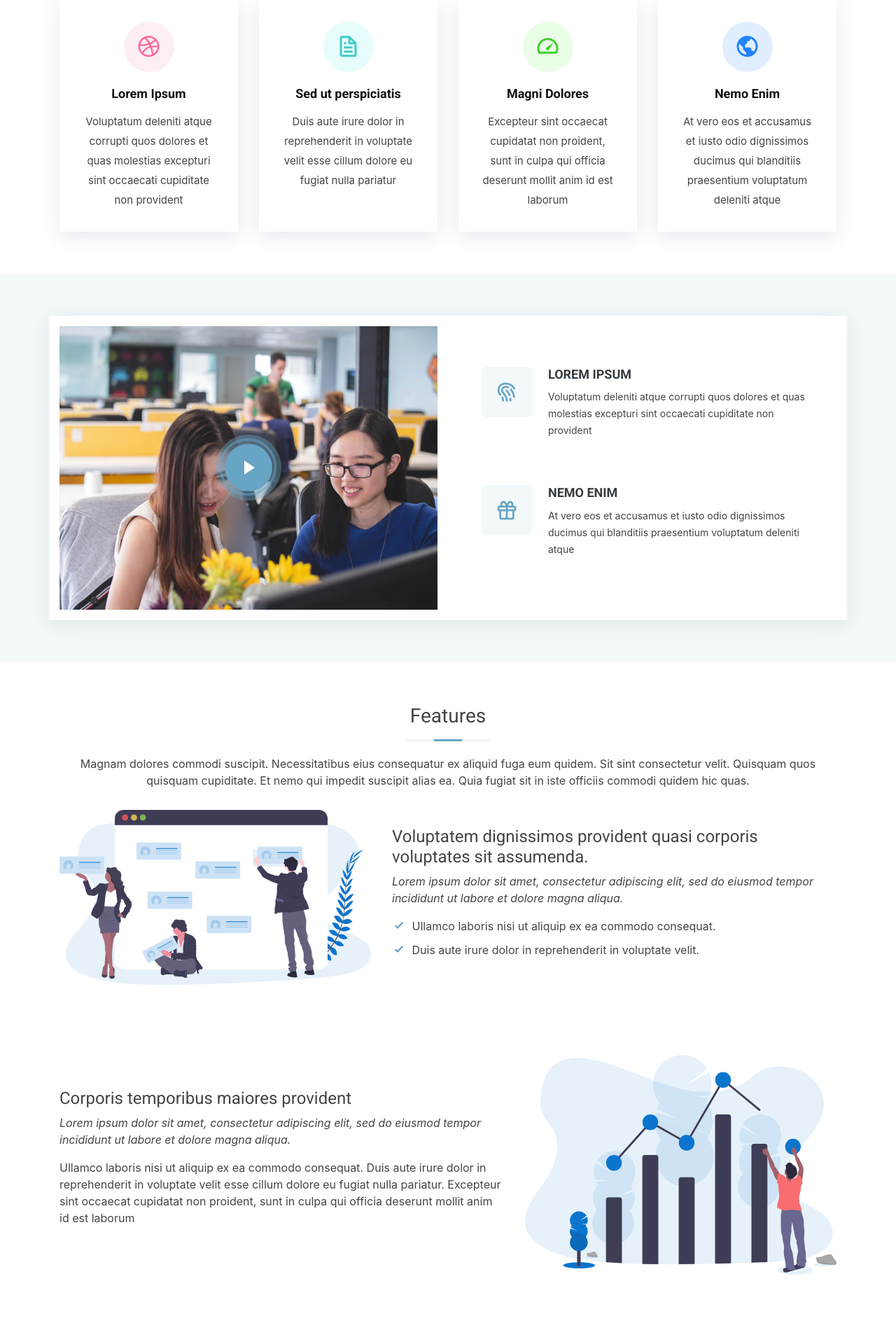
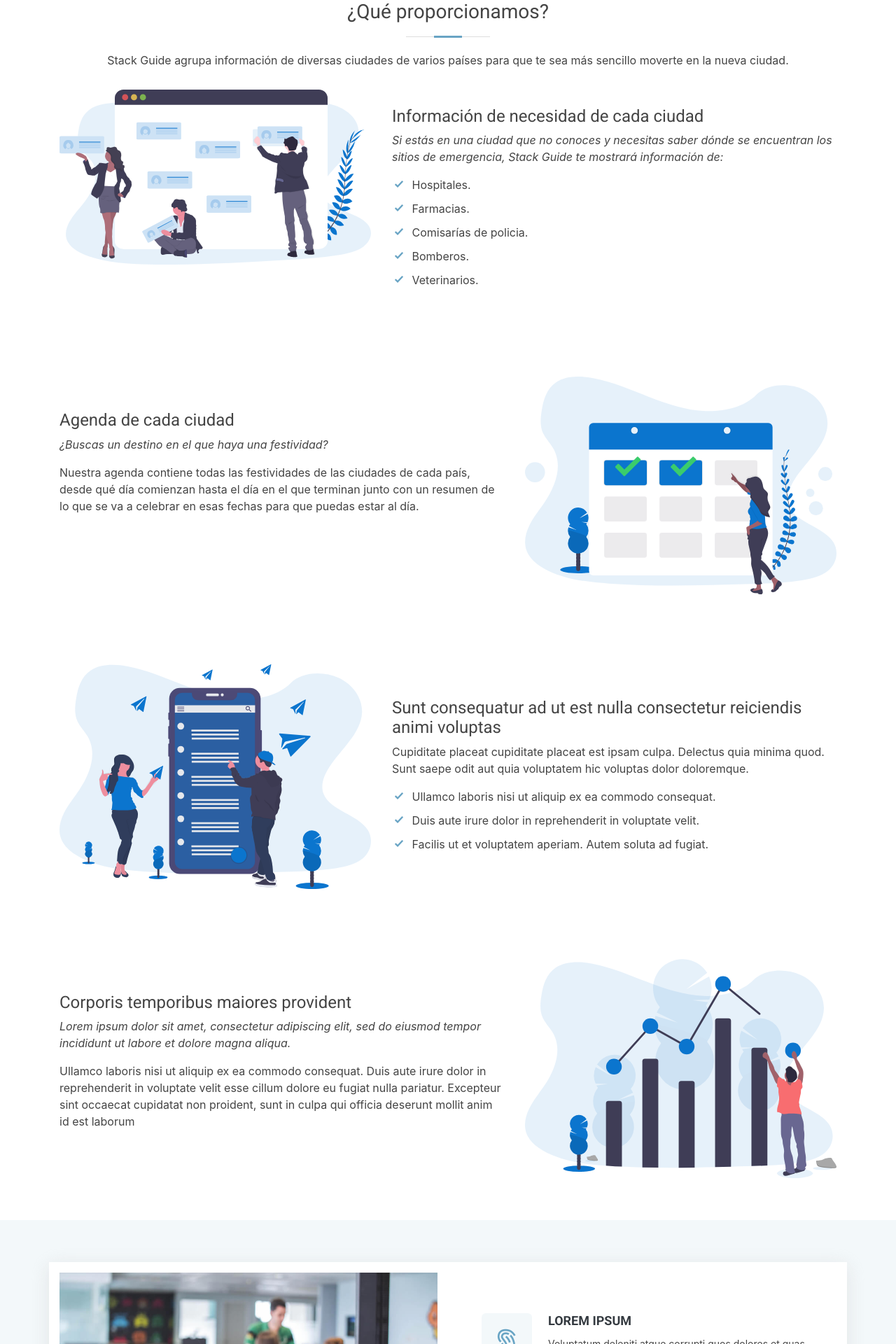
Before and after one commit to lrodrigueztevar/GuideStack, a React (Create React App) app in the folder guidestack/: page / in a window 1280 px wide. Shown: the part 860-2780 px from the top of the page at 70% size. Built offline with nearby package versions, Linux system fonts and the light colour scheme.

Commit message:
new features at home page

```diff
--- a/guidestack/src/Components/home.js
+++ b/guidestack/src/Components/home.js
@@ -17,7 +17,7 @@ class Home extends Component {
                         <div className="carousel-item active">
                             <div className="carousel-container">
                                 <h2 className="animate__animated animate__fadeInDown">Bienvenidos a <span>Guide Stack</span></h2>
-                                <p className="animate__animated animate__fadeInUp">Aquí podrás encontrar toda la información sobre tu viaje.</p>
+                                <p className="animate__animated animate__fadeInUp">Aquí podrás encontrar toda la información sobre tu aventura.</p>
                                 <a href className="btn-get-started animate__animated animate__fadeInUp">Leer más</a>
                             </div>
                         </div>
@@ -39,17 +39,119 @@ class Home extends Component {
                         </div>
                         <a className="carousel-control-prev" href="#heroCarousel" role="button" data-slide="prev">
                             <span className="carousel-control-prev-icon bx bx-chevron-left" aria-hidden="true" />
-                            <span className="sr-only">Previous</span>
+                            <span className="sr-only">Anterior</span>
                         </a>
                         <a className="carousel-control-next" href="#heroCarousel" role="button" data-slide="next">
                             <span className="carousel-control-next-icon bx bx-chevron-right" aria-hidden="true" />
-                            <span className="sr-only">Next</span>
+                            <span className="sr-only">Siguiente</span>
                         </a>
                     </div>
                 </section>{/* End Hero */}
                 <main id="main">
-                    {/* ======= Services Section ======= */}
-                    <section className="services">
+                   {/* ======= Features Section ======= */}
+                   <section className="features">
+                        <div className="container">
+                            <div className="section-title">
+                                <h2>¿Qué proporcionamos?</h2>
+                                <p>Stack Guide agrupa información de diversas ciudades de varios países para que te sea más sencillo moverte
+                                    en la nueva ciudad.
+                                </p>
+                            </div>
+                            <div className="row" data-aos="fade-up">
+                                <div className="col-md-5">
+                                    <img src="assets/img/features-1.svg" className="img-fluid" alt="" />
+                                </div>
+                                <div className="col-md-7 pt-4">
+                                    <h3>Información de necesidad de cada ciudad</h3>
+                                    <p className="font-italic">
+                                        Si estás en una ciudad que no conoces y necesitas saber dónde se encuentran los sitios
+                                        de emergencia, Stack Guide te mostrará información de:
+                                    </p>
+                                    <ul>
+                                        <li><i className="icofont-check" /> Hospitales.</li>
+                                        <li><i className="icofont-check" /> Farmacias.</li>
+                                        <li><i className="icofont-check" /> Comisarías de policia.</li>
+                                        <li><i className="icofont-check" /> Bomberos.</li>
+                                        <li><i className="icofont-check" /> Veterinarios.</li>
+                                    </ul>
+                                </div>
+                            </div>
+                            <div className="row" data-aos="fade-up">
+                                <div className="col-md-5 order-1 order-md-2">
+                                    <img src="assets/img/features-4.svg" className="img-fluid" alt="" />
+                                </div>
+                                <div className="col-md-7 pt-5 order-2 order-md-1">
+                                    <h3>Agenda de cada ciudad</h3>
+                                    <p className="font-italic">
+                                        ¿Buscas un destino en el que haya una festividad?
+                                    </p>
+                                    <p>
+                                        Nuestra agenda contiene todas las festividades de las ciudades de cada país, desde qué día
+                                        comienzan hasta el día en el que terminan junto con un resumen de lo que se va a celebrar en
+                                        esas fechas para que puedas estar al día.
+                                    </p>
+                                </div>
+                            </div>
+
+                            <div className="row" data-aos="fade-up">
+                                <div className="col-md-5">
+                                    <img src="assets/img/features-3.svg" className="img-fluid" alt="" />
+                                </div>
+                                <div className="col-md-7 pt-5">
+                                    <h3>Sunt consequatur ad ut est nulla consectetur reiciendis animi voluptas</h3>
+                                    <p>Cupiditate placeat cupiditate placeat est ipsam culpa. Delectus quia minima quod. Sunt saepe odit aut quia voluptatem hic voluptas dolor doloremque.</p>
+                                    <ul>
+                                        <li><i className="icofont-check" /> Ullamco laboris nisi ut aliquip ex ea commodo consequat.</li>
+                                        <li><i className="icofont-check" /> Duis aute irure dolor in reprehenderit in voluptate velit.</li>
+                                        <li><i className="icofont-check" /> Facilis ut et voluptatem aperiam. Autem soluta ad fugiat.</li>
+                                    </ul>
+                                </div>
+                            </div>
+                            <div className="row" data-aos="fade-up">
+                                <div className="col-md-5 order-1 order-md-2">
+                                    <img src="assets/img/features-2.svg" className="img-fluid" alt="" />
+                                </div>
+                                <div className="col-md-7 pt-5 order-2 order-md-1">
+                                    <h3>Corporis temporibus maiores provident</h3>
+                                    <p className="font-italic">
+                                        Lorem ipsum dolor sit amet, consectetur adipiscing elit, sed do eiusmod tempor incididunt ut labore et dolore
+                                        magna aliqua.
+                                    </p>
+                                    <p>
+                                        Ullamco laboris nisi ut aliquip ex ea commodo consequat. Duis aute irure dolor in reprehenderit in voluptate
+                                        velit esse cillum dolore eu fugiat nulla pariatur. Excepteur sint occaecat cupidatat non proident, sunt in
+                                        culpa qui officia deserunt mollit anim id est laborum
+                                    </p>
+                                </div>
+                            </div>
+                        </div>
+                    </section>{/* End Features Section */}
+                    {/* ======= Why Us Section ======= */}
+                    <section className="why-us section-bg" data-aos="fade-up" date-aos-delay={200}>
+                        <div className="container">
+                            <div className="row">
+                                <div className="col-lg-6 video-box">
+                                    <img src="assets/img/why-us.jpg" className="img-fluid" alt="" />
+                                    <a href="https://www.youtube.com/watch?v=jDDaplaOz7Q" className="venobox play-btn mb-4" data-vbtype="video" data-autoplay="true" />
+                                </div>
+                                <div className="col-lg-6 d-flex flex-column justify-content-center p-5">
+                                    <div className="icon-box">
+                                        <div className="icon"><i className="bx bx-fingerprint" /></div>
+                                        <h4 className="title"><a href>Lorem Ipsum</a></h4>
+                                        <p className="description">Voluptatum deleniti atque corrupti quos dolores et quas molestias excepturi sint occaecati cupiditate non provident</p>
+                                    </div>
+                                    <div className="icon-box">
+                                        <div className="icon"><i className="bx bx-gift" /></div>
+                                        <h4 className="title"><a href>Nemo Enim</a></h4>
+                                        <p className="description">At vero eos et accusamus et iusto odio dignissimos ducimus qui blanditiis praesentium voluptatum deleniti atque</p>
+                                    </div>
+                                </div>
+                            </div>
+                        </div>
+                    </section>{/* End Why Us Section */}
+
+                     {/* ======= Services Section ======= */}
+                     <section className="services">
                         <div className="container">
                             <div className="row">
                                 <div className="col-md-6 col-lg-3 d-flex align-items-stretch" data-aos="fade-up">
@@ -83,102 +185,6 @@ class Home extends Component {
                             </div>
                         </div>
                     </section>{/* End Services Section */}
-                    {/* ======= Why Us Section ======= */}
-                    <section className="why-us section-bg" data-aos="fade-up" date-aos-delay={200}>
-                        <div className="container">
-                            <div className="row">
-                                <div className="col-lg-6 video-box">
-                                    <img src="assets/img/why-us.jpg" className="img-fluid" alt="" />
-                                    <a href="https://www.youtube.com/watch?v=jDDaplaOz7Q" className="venobox play-btn mb-4" data-vbtype="video" data-autoplay="true" />
-                                </div>
-                                <div className="col-lg-6 d-flex flex-column justify-content-center p-5">
-                                    <div className="icon-box">
-                                        <div className="icon"><i className="bx bx-fingerprint" /></div>
-                                        <h4 className="title"><a href>Lorem Ipsum</a></h4>
-                                        <p className="description">Voluptatum deleniti atque corrupti quos dolores et quas molestias excepturi sint occaecati cupiditate non provident</p>
-                                    </div>
-                                    <div className="icon-box">
-                                        <div className="icon"><i className="bx bx-gift" /></div>
-                                        <h4 className="title"><a href>Nemo Enim</a></h4>
-                                        <p className="description">At vero eos et accusamus et iusto odio dignissimos ducimus qui blanditiis praesentium voluptatum deleniti atque</p>
-                                    </div>
-                                </div>
-                            </div>
-                        </div>
-                    </section>{/* End Why Us Section */}
-                    {/* ======= Features Section ======= */}
-                    <section className="features">
-                        <div className="container">
-                            <div className="section-title">
-                                <h2>Features</h2>
-                                <p>Magnam dolores commodi suscipit. Necessitatibus eius consequatur ex aliquid fuga eum quidem. Sit sint consectetur velit. Quisquam quos quisquam cupiditate. Et nemo qui impedit suscipit alias ea. Quia fugiat sit in iste officiis commodi quidem hic quas.</p>
-                            </div>
-                            <div className="row" data-aos="fade-up">
-                                <div className="col-md-5">
-                                    <img src="assets/img/features-1.svg" className="img-fluid" alt="" />
-                                </div>
-                                <div className="col-md-7 pt-4">
-                                    <h3>Voluptatem dignissimos provident quasi corporis voluptates sit assumenda.</h3>
-                                    <p className="font-italic">
-                                        Lorem ipsum dolor sit amet, consectetur adipiscing elit, sed do eiusmod tempor incididunt ut labore et dolore
-                                        magna aliqua.
-                                    </p>
-                                    <ul>
-                                        <li><i className="icofont-check" /> Ullamco laboris nisi ut aliquip ex ea commodo consequat.</li>
-                                        <li><i className="icofont-check" /> Duis aute irure dolor in reprehenderit in voluptate velit.</li>
-                                    </ul>
-                                </div>
-                            </div>
-                            <div className="row" data-aos="fade-up">
-                                <div className="col-md-5 order-1 order-md-2">
-                                    <img src="assets/img/features-2.svg" className="img-fluid" alt="" />
-                                </div>
-                                <div className="col-md-7 pt-5 order-2 order-md-1">
-                                    <h3>Corporis temporibus maiores provident</h3>
-                                    <p className="font-italic">
-                                        Lorem ipsum dolor sit amet, consectetur adipiscing elit, sed do eiusmod tempor incididunt ut labore et dolore
-                                        magna aliqua.
-                                    </p>
-                                    <p>
-                                        Ullamco laboris nisi ut aliquip ex ea commodo consequat. Duis aute irure dolor in reprehenderit in voluptate
-                                        velit esse cillum dolore eu fugiat nulla pariatur. Excepteur sint occaecat cupidatat non proident, sunt in
-                                        culpa qui officia deserunt mollit anim id est laborum
-                                    </p>
-                                </div>
-                            </div>
-                            <div className="row" data-aos="fade-up">
-                                <div className="col-md-5">
-                                    <img src="assets/img/features-3.svg" className="img-fluid" alt="" />
-                                </div>
-                                <div className="col-md-7 pt-5">
-                                    <h3>Sunt consequatur ad ut est nulla consectetur reiciendis animi voluptas</h3>
-                                    <p>Cupiditate placeat cupiditate placeat est ipsam culpa. Delectus quia minima quod. Sunt saepe odit aut quia voluptatem hic voluptas dolor doloremque.</p>
-                                    <ul>
-                                        <li><i className="icofont-check" /> Ullamco laboris nisi ut aliquip ex ea commodo consequat.</li>
-                                        <li><i className="icofont-check" /> Duis aute irure dolor in reprehenderit in voluptate velit.</li>
-                                        <li><i className="icofont-check" /> Facilis ut et voluptatem aperiam. Autem soluta ad fugiat.</li>
-                                    </ul>
-                                </div>
-                            </div>
-                            <div className="row" data-aos="fade-up">
-                                <div className="col-md-5 order-1 order-md-2">
-                                    <img src="assets/img/features-4.svg" className="img-fluid" alt="" />
-                                </div>
-                                <div className="col-md-7 pt-5 order-2 order-md-1">
-                                    <h3>Quas et necessitatibus eaque impedit ipsum animi consequatur incidunt in</h3>
-                                    <p className="font-italic">
-                                        Lorem ipsum dolor sit amet, consectetur adipiscing elit, sed do eiusmod tempor incididunt ut labore et dolore
-                                        magna aliqua.
-                                    </p>
-                                    <p>
-                                        Ullamco laboris nisi ut aliquip ex ea commodo consequat. Duis aute irure dolor in reprehenderit in voluptate
-                                        velit esse cillum dolore eu fugiat nulla pariatur. Excepteur sint occaecat cupidatat non proident, sunt in
-                                        culpa qui officia deserunt mollit anim id est laborum
-                                    </p>
-                                </div>
-                            </div>
-                        </div>
-                    </section>{/* End Features Section */}
                 </main>{/* End #main */}
                 <Footer/>
             </div>
```
Also changed, not shown: guidestack/public/assets/img/hero-bg.jpg.
